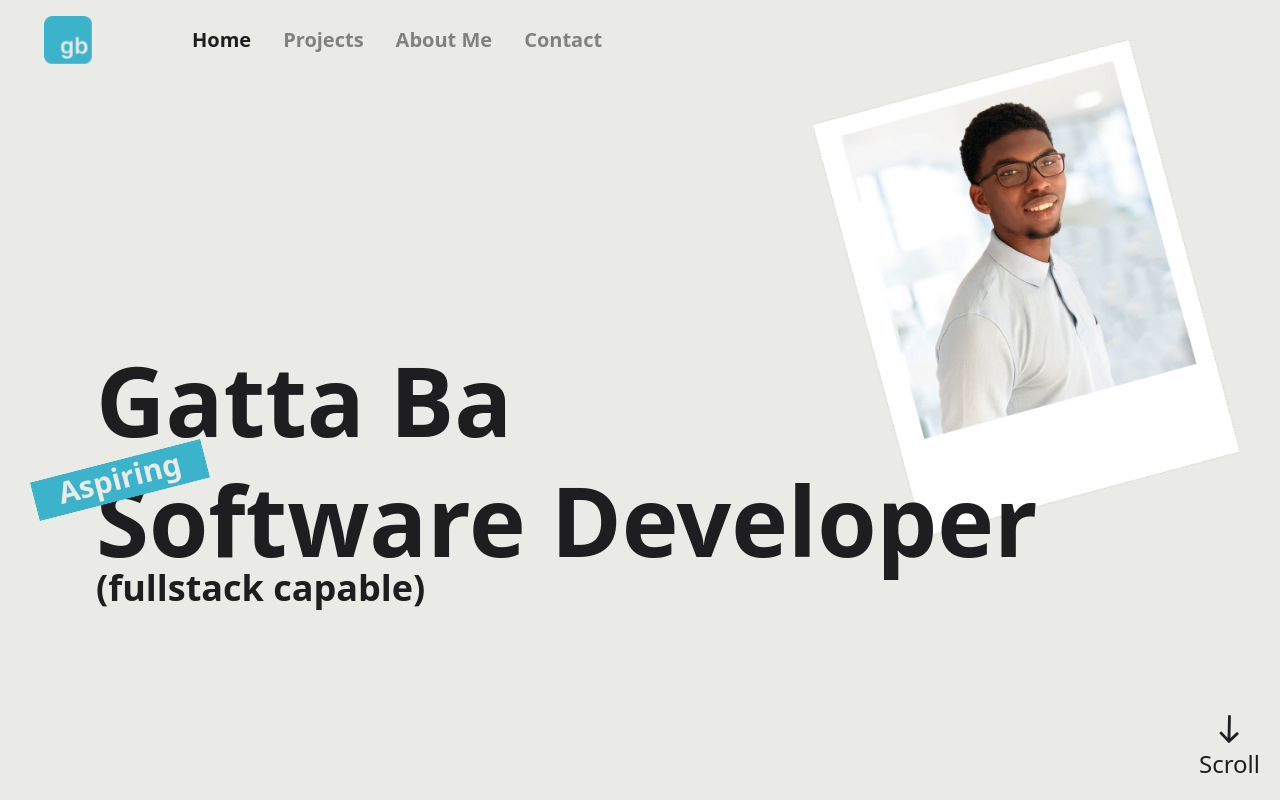
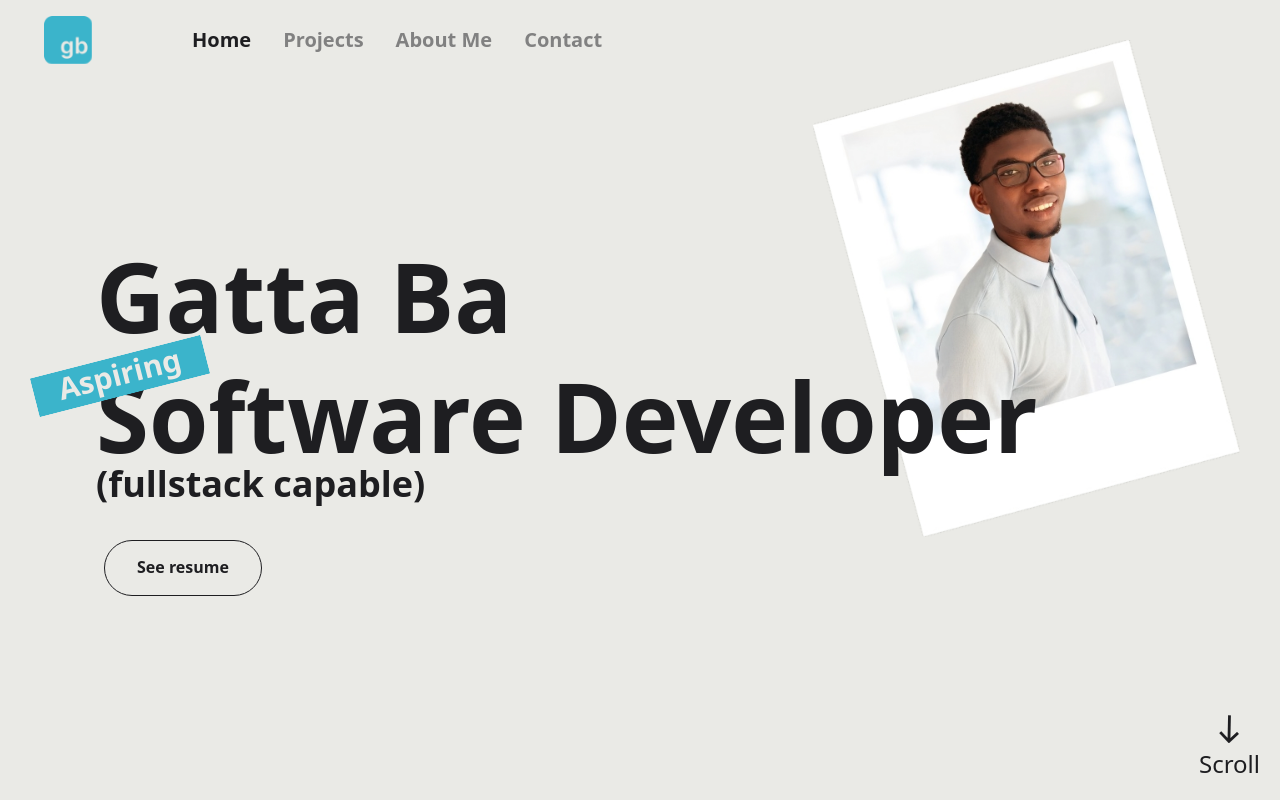
Before and after one commit to byodd/portfolio-23, a Next.js app: page / in a window 1280 px wide. Shown: the top 800 px of the page. Built offline with nearby package versions, Linux system fonts and the light colour scheme.

Commit message:
added resume button

```diff
--- a/src/app/components/presentation.tsx
+++ b/src/app/components/presentation.tsx
@@ -5,6 +5,7 @@ import { motion } from "framer-motion";
 import { useInView } from "react-intersection-observer";
 import Portrait from "../../../public/gattapicture.png";
 import Arrow from "../../../public/south-arrow.png";
+import Link from "next/link";
 
 // mask for sticker animation
 const hiddenMask = `repeating-linear-gradient(to left, rgba(0,0,0,0) 0px, rgba(0,0,0,0) 600px, rgba(0,0,0,1) 600px, rgba(0,0,0,1) 600px)`;
@@ -42,11 +43,26 @@ export default function Presentation() {
           transition={{ duration: 1, delay: 0.4 }}
           className="px-5 pb-1 bg-soft-blue w-20 md:w-44 flex justify-center -rotate-14 -mb-5 md:-mb-7 -ml-12 md:-ml-16"
         >
-
-            <p className="text-base md:text-3xl text-soft-grey">Aspiring</p>
+          <p className="text-base md:text-3xl text-soft-grey">Aspiring</p>
         </motion.div>
         <p className="whitespace-nowrap">Software Developer</p>
         <p className="text-lg md:text-4xl">(fullstack capable)</p>
+        <div className="overflow-hidden flex justify-start py-3 pl-2">
+          <motion.div
+            className="flex justify-center "
+            whileHover={{ scale: 1.05 }}
+            transition={{ type: "spring", stiffness: 500, damping: 10 }}
+          >
+            <Link
+              target={"_blank"}
+              rel={"noopener noreferrer"}
+              className="box border border-dark-grey hover:border-white rounded-full text-xs md:text-base flex flex-row px-4 md:px-8 pt-3.5 mt-6 pb-4 duration-300 hover:bg-white hover:text-dark-grey"
+              href="https://drive.google.com/file/d/1Ws9VBPS50wVBEFkEbvx9OTVMC8SDquwV/view?usp=sharing"
+            >
+              See resume
+            </Link>
+          </motion.div>
+        </div>
       </div>
     </div>
   );
```
